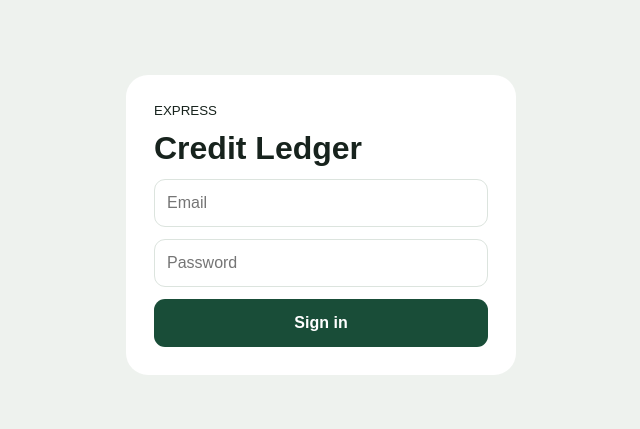
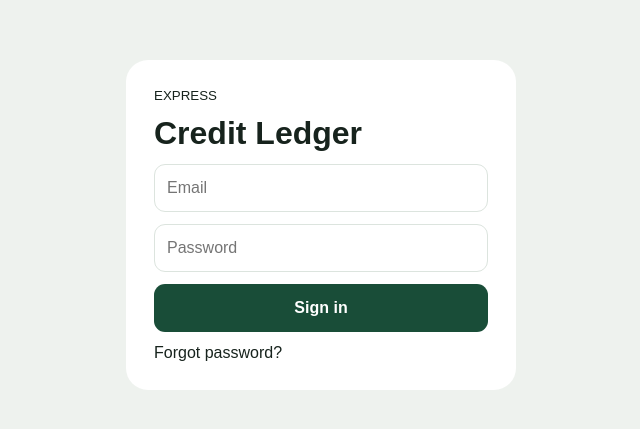
Before and after one commit to Bo2bakraraji/express-credit-ledger, a React (Vite) app: page / in a window 1280 px wide. Shown: the part 175-604 px from the top of the page, without its empty margins (319-959 px from the left). Built offline with nearby package versions, Linux system fonts and the light colour scheme.

Commit message:
Add complete password recovery flow

```diff
--- a/src/App.jsx
+++ b/src/App.jsx
@@ -1,10 +1,11 @@
 import{useEffect,useState}from'react';import{createClient}from'@supabase/supabase-js';import'./App.css';import'./upgrade.css';
 const db=createClient('https://sddssihhredgeerpqfqw.supabase.co','sb_publishable_jpohOhZht8eDN2Pur3M9VQ_v0vfbeIf'),cash=n=>Number(n||0).toLocaleString()+' LBP';
-function Login(){async function go(e){e.preventDefault();let f=new FormData(e.target),{error}=await db.auth.signInWithPassword({email:f.get('email'),password:f.get('password')});if(error)alert(error.message)}return <main className="login"><form onSubmit={go}><small>EXPRESS</small><h1>Credit Ledger</h1><input name="email" type="email" placeholder="Email" required/><input name="password" type="password" placeholder="Password" required/><button>Sign in</button></form></main>}
+function Login(){const[forgot,setForgot]=useState(false);async function go(e){e.preventDefault();let f=new FormData(e.target),email=f.get('email').trim().toLowerCase();if(forgot){let{error}=await db.auth.resetPasswordForEmail(email,{redirectTo:window.location.origin});if(error)alert(error.message);else alert('Password-reset email sent.');return}let{error}=await db.auth.signInWithPassword({email,password:f.get('password')});if(error)alert(error.message)}return <main className="login"><form onSubmit={go}><small>EXPRESS</small><h1>{forgot?'Reset password':'Credit Ledger'}</h1><input name="email" type="email" placeholder="Email" autoComplete="email" required/>{!forgot&&<input name="password" type="password" placeholder="Password" autoComplete="current-password" required/>}<button>{forgot?'Send reset email':'Sign in'}</button><a onClick={()=>setForgot(!forgot)}>{forgot?'Back to sign in':'Forgot password?'}</a></form></main>}
+function Recovery({done}){async function save(e){e.preventDefault();let f=new FormData(e.target),password=f.get('password');if(password!==f.get('confirm'))return alert('Passwords do not match.');let{error}=await db.auth.updateUser({password});if(error)alert(error.message);else{alert('Password updated successfully.');done()}}return <main className="login"><form onSubmit={save}><small>EXPRESS</small><h1>Choose a new password</h1><input name="password" type="password" minLength="8" placeholder="New password" required/><input name="confirm" type="password" minLength="8" placeholder="Confirm new password" required/><button>Save new password</button></form></main>}
 function Popup({title,close,children}){return <div className="shade"><section className="modal"><button className="x" onClick={close}>×</button><h2>{title}</h2>{children}</section></div>}
-export default function App(){const[session,setSession]=useState(),[me,setMe]=useState(),[cs,setCs]=useState([]),[tx,setTx]=useState([]),[users,setUsers]=useState([]),[settings,setSettings]=useState({exchange_rate_lbp_per_usd:90000,business_name:'Credit Ledger'}),[tab,setTab]=useState('entry'),[modal,setModal]=useState(),[pick,setPick]=useState(),[toast,setToast]=useState('');
-useEffect(()=>{db.auth.getSession().then(x=>setSession(x.data.session));return db.auth.onAuthStateChange((_e,s)=>setSession(s)).data.subscription.unsubscribe},[]);async function load(){let[p,c,t,u,s]=await Promise.all([db.from('profiles').select('*').eq('id',session.user.id).single(),db.from('customer_balances').select('*').order('name'),db.from('ledger_transactions').select('*,customers(name),profiles(display_name)').order('created_at',{ascending:false}),db.from('profiles').select('*').order('created_at'),db.from('settings').select('*').single()]);setMe(p.data);setCs(c.data||[]);setTx(t.data||[]);setUsers(u.data||[]);if(s.data)setSettings(s.data)}useEffect(()=>{if(session)load()},[session]);function ok(x){setToast(x);setTimeout(()=>setToast(''),2200)}
-if(!session)return <Login/>;if(!me)return <div className="loading">Loading…</div>;let owner=me.role==='owner',total=cs.reduce((a,c)=>a+Number(c.balance_lbp),0);
+export default function App(){const[session,setSession]=useState(),[recovery,setRecovery]=useState(false),[me,setMe]=useState(),[cs,setCs]=useState([]),[tx,setTx]=useState([]),[users,setUsers]=useState([]),[settings,setSettings]=useState({exchange_rate_lbp_per_usd:90000,business_name:'Credit Ledger'}),[tab,setTab]=useState('entry'),[modal,setModal]=useState(),[pick,setPick]=useState(),[toast,setToast]=useState('');
+useEffect(()=>{db.auth.getSession().then(x=>setSession(x.data.session));return db.auth.onAuthStateChange((event,s)=>{setSession(s);if(event==='PASSWORD_RECOVERY')setRecovery(true)}).data.subscription.unsubscribe},[]);async function load(){let[p,c,t,u,s]=await Promise.all([db.from('profiles').select('*').eq('id',session.user.id).single(),db.from('customer_balances').select('*').order('name'),db.from('ledger_transactions').select('*,customers(name),profiles(display_name)').order('created_at',{ascending:false}),db.from('profiles').select('*').order('created_at'),db.from('settings').select('*').single()]);setMe(p.data);setCs(c.data||[]);setTx(t.data||[]);setUsers(u.data||[]);if(s.data)setSettings(s.data)}useEffect(()=>{if(session&&!recovery)load()},[session,recovery]);function ok(x){setToast(x);setTimeout(()=>setToast(''),2200)}
+if(recovery)return <Recovery done={()=>setRecovery(false)}/>;if(!session)return <Login/>;if(!me)return <div className="loading">Loading…</div>;let owner=me.role==='owner',total=cs.reduce((a,c)=>a+Number(c.balance_lbp),0);
 async function transact(e){e.preventDefault();let f=new FormData(e.target),{error}=await db.rpc('add_ledger_transaction',{p_customer_id:pick.id,p_type:modal,p_amount_lbp:Number(f.get('amount')),p_note:f.get('note')||null});if(error)return alert(error.message);setModal();await load();ok('Transaction saved')}
 async function customer(e){e.preventDefault();let f=new FormData(e.target),data={name:f.get('name').trim(),phone:f.get('phone')||null,credit_limit_lbp:Number(f.get('limit')),notes:f.get('notes')||null,active:f.get('active')==='on'},q=pick?db.from('customers').update(data).eq('id',pick.id):db.from('customers').insert({...data,created_by:session.user.id}),{error}=await q;if(error)return alert(error.message);setModal();await load();ok(pick?'Customer updated':'Customer added')}
 async function saveSettings(e){e.preventDefault();let f=new FormData(e.target),{error}=await db.from('settings').update({business_name:f.get('name'),exchange_rate_lbp_per_usd:Number(f.get('rate')),updated_by:session.user.id}).eq('id',true);if(error)return alert(error.message);await load();ok('Settings saved')}
```
